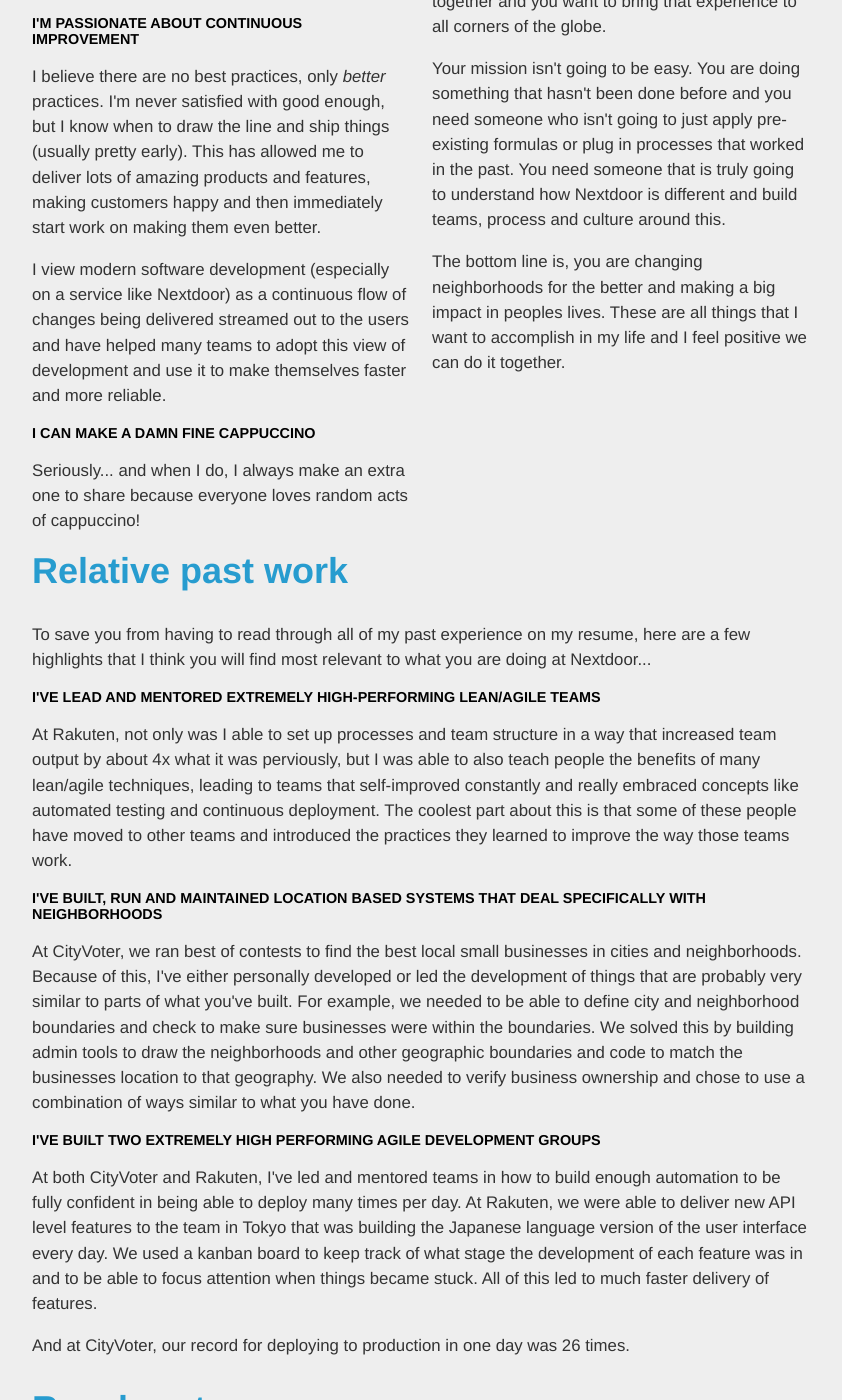
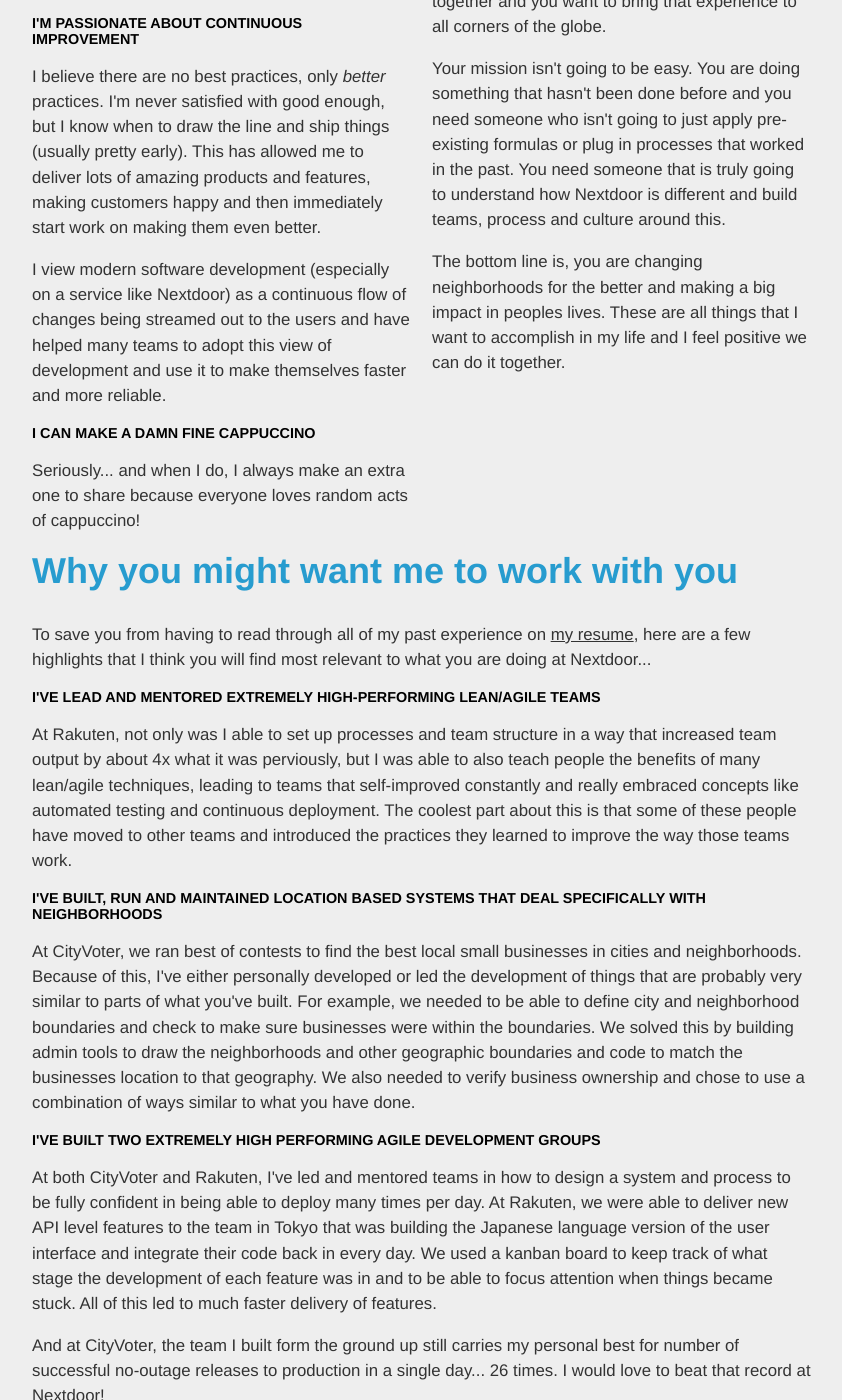
Before and after one commit to TheBigSadowski/thebigsadowski.github.com, a Jekyll site: the page nd/index.html, which Jekyll copies as it is, in a window 1280 px wide and 1400 px high, scrolled down 799 px. Shown: the whole window, without its empty margins (218-1060 px from the left). Built offline with Jekyll 4.4.1, drawn with Linux system fonts in a browser that asks for light colours.

Commit message:
even more better nextdoor page

```diff
--- a/nd/index.html
+++ b/nd/index.html
@@ -48,7 +48,7 @@
 <h3>I'm passionate about continuous improvement</h3>
 <p>I believe there are no best practices, only <em>better</em> practices. I'm never satisfied with good enough, but I know when to draw the line and ship things (usually pretty early). This has allowed me to deliver lots of amazing products and features, making customers happy and then immediately start work on making them even better.</p>
 
-<p>I view modern software development (especially on a service like Nextdoor) as a continuous flow of changes being delivered streamed out to the users and have helped many teams to adopt this view of development and use it to make themselves faster and more reliable.</p>
+<p>I view modern software development (especially on a service like Nextdoor) as a continuous flow of changes being streamed out to the users and have helped many teams to adopt this view of development and use it to make themselves faster and more reliable.</p>
 <!--
 <p>While I still love the act of programming, I've learned that no matter how amazing the people are or how beautiful the code they write is, a poorly organized team and project will almost always underwhelm users and often cost far more or even fail. Because of this, for the last few year's, I've been focusing more on the tools, process and structure of the teams I was a part of or managing, improving everyone's ability to deliver.</p>
 
@@ -83,9 +83,9 @@
 
 
 <section class="past">
-<h2>Relative past work</h2>
+<h2>Why you might want me to work with you</h2>
 
-<p>To save you from having to read through all of my past experience on my resume, here are a few highlights that I think you will find most relevant to what you are doing at Nextdoor...</p>
+<p>To save you from having to read through all of my past experience on <a href="http://www.linkedin.com/in/joesadowski">my resume</a>, here are a few highlights that I think you will find most relevant to what you are doing at Nextdoor...</p>
 
 <h3>I've lead and mentored extremely high-performing lean/agile teams</h3>
 <p>At Rakuten, not only was I able to set up processes and team structure in a way that increased team output by about 4x what it was perviously, but I was able to also teach people the benefits of many lean/agile techniques, leading to teams that self-improved constantly and really embraced concepts like automated testing and continuous deployment. The coolest part about this is that some of these people have moved to other teams and introduced the practices they learned to improve the way those teams work.</p>
@@ -96,9 +96,9 @@
 
 
 <h3>I've built two extremely high performing agile development groups</h3>
-<p>At both CityVoter and Rakuten, I've led and mentored teams in how to build enough automation to be fully confident in being able to deploy many times per day. At Rakuten, we were able to deliver new API level features to the team in Tokyo that was building the Japanese language version of the user interface every day. We used a kanban board to keep track of what stage the development of each feature was in and to be able to focus attention when things became stuck. All of this led to much faster delivery of features.</p>
+<p>At both CityVoter and Rakuten, I've led and mentored teams in how to design a system and process to be fully confident in being able to deploy many times per day. At Rakuten, we were able to deliver new API level features to the team in Tokyo that was building the Japanese language version of the user interface and integrate their code back in every day. We used a kanban board to keep track of what stage the development of each feature was in and to be able to focus attention when things became stuck. All of this led to much faster delivery of features.</p>
 
-<p>And at CityVoter, our record for deploying to production in one day was 26 times.</p>
+<p>And at CityVoter, the team I built form the ground up still carries my personal best for number of successful no-outage releases to production in a single day... 26 times. I would love to beat that record at Nextdoor!</p>
 
 
 
```
